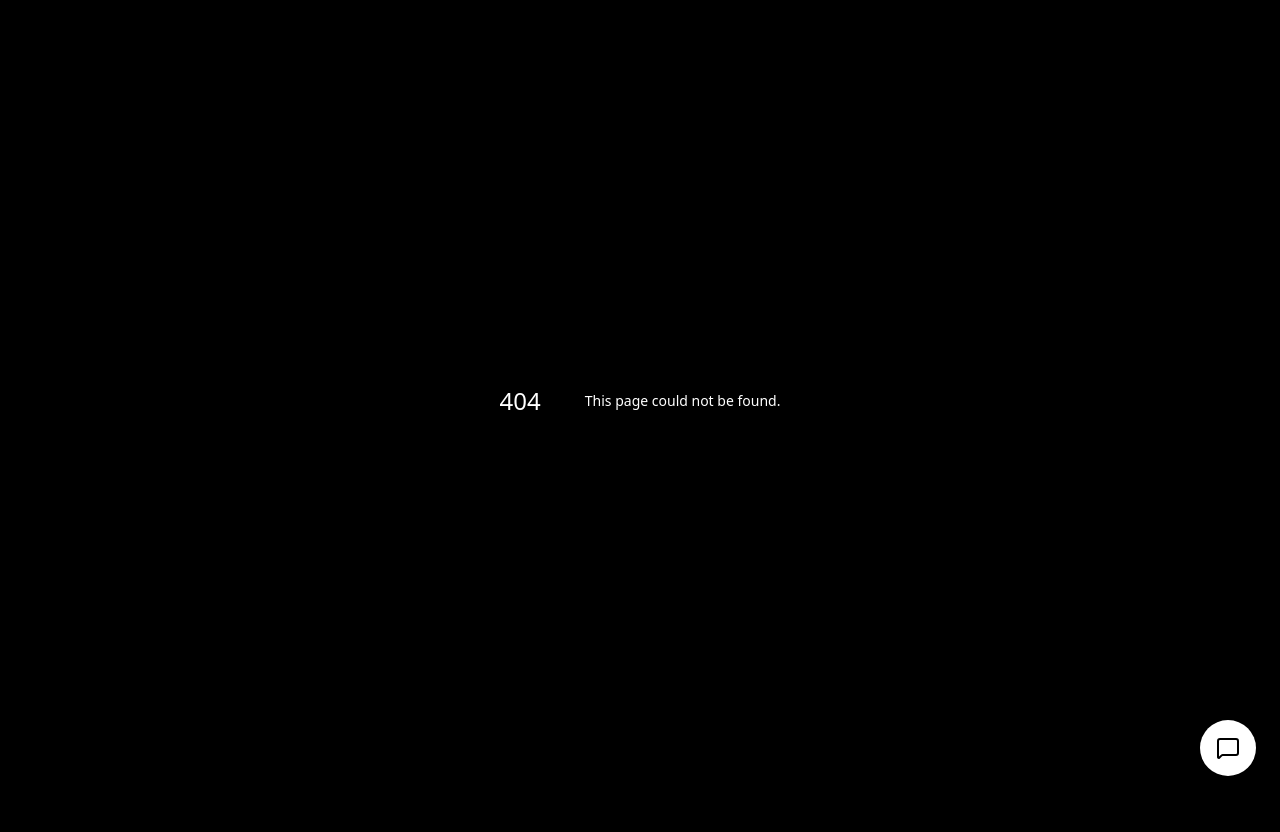
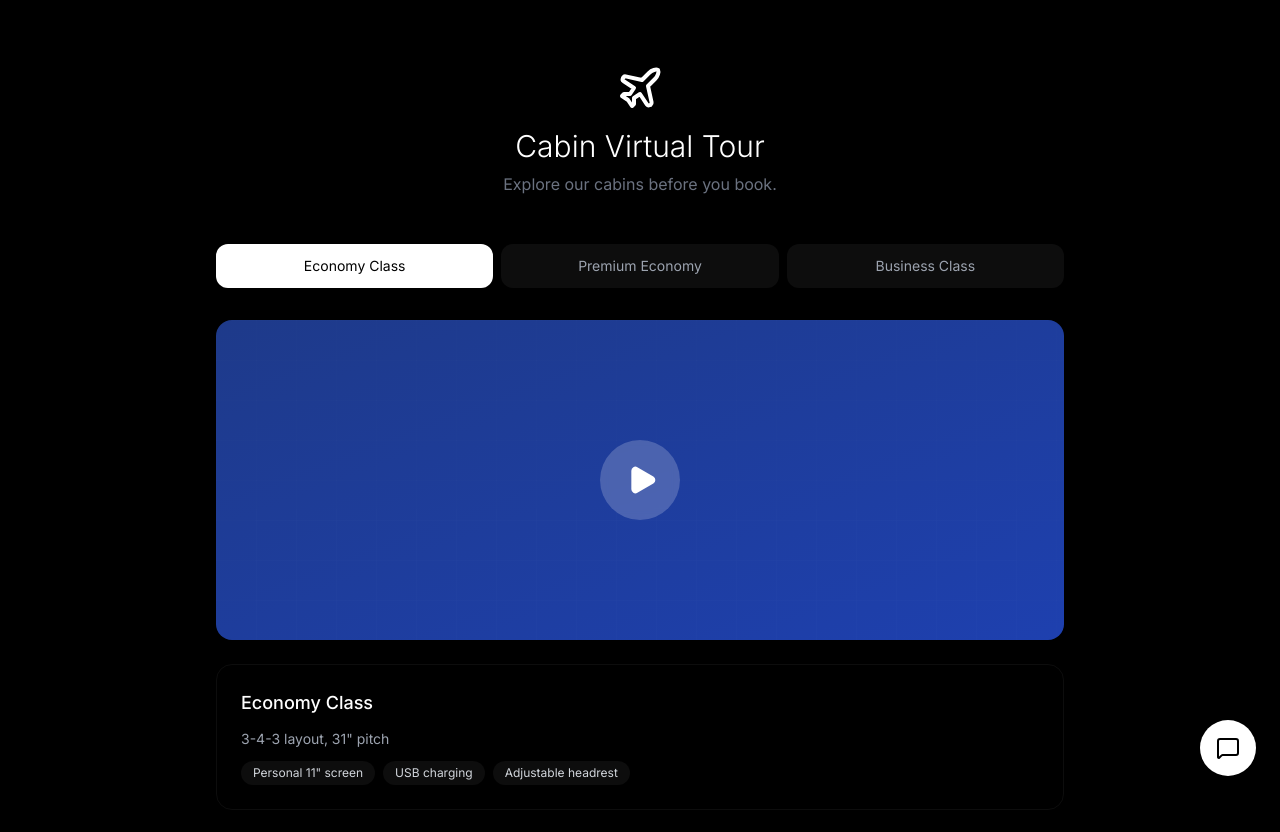
Before and after one commit to Dialo-clouds/CINE-TRAVEL, a Next.js app: page /travel-info/cabin-tour in a window 1280 px wide. Before the commit this address had no page. Shown: the top 832 px of the page. Before the commit the page ends 800 px from the top, so only its background shows below. Built offline with nearby package versions, Linux system fonts and the light colour scheme.

Commit message:
27: Seat reviews, cabin virtual tour, live flight map

```diff
--- /dev/null
+++ b/src/app/travel-info/cabin-tour/page.tsx
@@ -0,0 +1,50 @@
+"use client";
+
+import { useState } from "react";
+import { motion } from "framer-motion";
+import { Plane, Play, Maximize } from "lucide-react";
+
+const cabins = [
+  { name: "Economy Class", seats: "3-4-3 layout, 31\" pitch", features: ["Personal 11\" screen", "USB charging", "Adjustable headrest"], color: "from-blue-900 to-blue-800" },
+  { name: "Premium Economy", seats: "2-3-2 layout, 38\" pitch", features: ["Personal 15\" screen", "USB + AC power", "Leg rest", "Priority meal service"], color: "from-purple-900 to-purple-800" },
+  { name: "Business Class", seats: "1-2-1 layout, fully flat bed", features: ["Personal 22\" screen", "Direct aisle access", "Fine dining", "Amenity kit"], color: "from-amber-900 to-amber-800" },
+];
+
+export default function CabinTourPage() {
+  const [selected, setSelected] = useState(0);
+
+  return (
+    <div className="min-h-screen bg-black text-white">
+      <div className="max-w-4xl mx-auto px-6 py-16">
+        <motion.div initial={{ opacity: 0, y: 20 }} animate={{ opacity: 1, y: 0 }}>
+          <div className="text-center mb-12">
+            <Plane className="w-12 h-12 text-white mx-auto mb-4" />
+            <h1 className="text-3xl font-light">Cabin Virtual Tour</h1>
+            <p className="text-gray-500 mt-2">Explore our cabins before you book.</p>
+          </div>
+
+          <div className="flex gap-2 mb-8">
+            {cabins.map((c, i) => (
+              <button key={c.name} onClick={() => setSelected(i)} className={`flex-1 py-3 rounded-xl text-sm transition-colors ${selected === i ? "bg-white text-black" : "bg-white/5 text-gray-400"}`}>{c.name}</button>
+            ))}
+          </div>
+
+          <div className={`rounded-2xl h-80 bg-gradient-to-br ${cabins[selected].color} flex items-center justify-center mb-6 relative overflow-hidden`}>
+            <div className="absolute inset-0 opacity-10" style={{ backgroundImage: "linear-gradient(rgba(255,255,255,0.1) 1px, transparent 1px), linear-gradient(90deg, rgba(255,255,255,0.1) 1px, transparent 1px)", backgroundSize: "40px 40px" }} />
+            <button className="relative z-10 w-20 h-20 rounded-full bg-white/20 backdrop-blur-sm flex items-center justify-center hover:bg-white/30 transition-all">
+              <Play className="w-8 h-8 text-white fill-white ml-1" />
+            </button>
+          </div>
+
+          <div className="rounded-2xl border border-white/5 p-6 space-y-3">
+            <h3 className="text-lg font-medium">{cabins[selected].name}</h3>
+            <p className="text-sm text-gray-400">{cabins[selected].seats}</p>
+            <div className="flex flex-wrap gap-2">
+              {cabins[selected].features.map(f => <span key={f} className="px-3 py-1 rounded-full bg-white/5 text-xs text-gray-300">{f}</span>)}
+            </div>
+          </div>
+        </motion.div>
+      </div>
+    </div>
+  );
+}
--- /dev/null
+++ b/src/app/travel-info/live-map/page.tsx
@@ -0,0 +1,50 @@
+"use client";
+
+import { useState, useEffect } from "react";
+import { motion } from "framer-motion";
+import { Plane, Navigation, Clock, Gauge } from "lucide-react";
+
+export default function LiveFlightMapPage() {
+  const [progress, setProgress] = useState(0);
+
+  useEffect(() => {
+    const interval = setInterval(() => setProgress(p => (p + 0.5) % 100), 1000);
+    return () => clearInterval(interval);
+  }, []);
+
+  return (
+    <div className="min-h-screen bg-black text-white">
+      <div className="max-w-4xl mx-auto px-6 py-16">
+        <motion.div initial={{ opacity: 0, y: 20 }} animate={{ opacity: 1, y: 0 }}>
+          <h1 className="text-3xl font-light mb-8">Live Flight Map</h1>
+
+          <div className="rounded-2xl border border-white/5 bg-gradient-to-br from-gray-900 to-black h-80 mb-6 flex items-center justify-center relative overflow-hidden">
+            <div className="absolute inset-0" style={{ backgroundImage: "radial-gradient(circle at 30% 40%, rgba(59,130,246,0.1) 0%, transparent 50%), radial-gradient(circle at 70% 60%, rgba(147,51,234,0.1) 0%, transparent 50%)" }} />
+            <div className="relative z-10 text-center">
+              <Plane className="w-16 h-16 text-blue-400 mx-auto" style={{ transform: `rotate(${progress * 3.6}deg)` }} />
+              <p className="text-sm text-gray-400 mt-4">AR1824 • Buenos Aires → El Calafate</p>
+            </div>
+          </div>
+
+          <div className="grid grid-cols-3 gap-4">
+            {[
+              { icon: Navigation, label: "Altitude", value: "38,000 ft" },
+              { icon: Gauge, label: "Speed", value: "543 mph" },
+              { icon: Clock, label: "Time Remaining", value: "1h 45m" },
+            ].map(stat => (
+              <div key={stat.label} className="p-4 rounded-xl border border-white/5 text-center">
+                <stat.icon className="w-5 h-5 text-gray-400 mx-auto mb-2" />
+                <p className="text-lg font-light">{stat.value}</p>
+                <p className="text-[0.5rem] text-gray-500 uppercase">{stat.label}</p>
+              </div>
+            ))}
+          </div>
+
+          <div className="mt-4 h-2 rounded-full bg-white/5 overflow-hidden">
+            <div className="h-full bg-blue-400 rounded-full transition-all" style={{ width: `${progress}%` }} />
+          </div>
+        </motion.div>
+      </div>
+    </div>
+  );
+}
--- /dev/null
+++ b/src/app/travel-info/seat-reviews/page.tsx
@@ -0,0 +1,42 @@
+"use client";
+
+import { motion } from "framer-motion";
+import { Star, ThumbsUp, Camera } from "lucide-react";
+
+const reviews = [
+  { seat: "22A", route: "DXB-LHR", rating: 5, comment: "Amazing legroom! Best seat in economy.", author: "Marcus C.", date: "2 weeks ago", image: "https://images.unsplash.com/photo-1506744038136-46273834b3fb?w=300&q=60" },
+  { seat: "14C", route: "EZE-FTE", rating: 4, comment: "Good window view of the Andes.", author: "Elena V.", date: "1 month ago" },
+  { seat: "8K", route: "DXB-JFK", rating: 5, comment: "Business class seat with direct aisle access. Worth every point.", author: "Yuki T.", date: "3 weeks ago" },
+];
+
+export default function SeatReviewsPage() {
+  return (
+    <div className="min-h-screen bg-black text-white">
+      <div className="max-w-3xl mx-auto px-6 py-16">
+        <motion.div initial={{ opacity: 0, y: 20 }} animate={{ opacity: 1, y: 0 }}>
+          <h1 className="text-3xl font-light mb-2">Seat Reviews</h1>
+          <p className="text-gray-500 mb-8">Real passenger reviews and photos of specific seats.</p>
+          <div className="space-y-4">
+            {reviews.map((r, i) => (
+              <motion.div key={i} initial={{ opacity: 0, y: 10 }} animate={{ opacity: 1, y: 0 }} transition={{ delay: i * 0.1 }} className="rounded-2xl border border-white/5 p-6">
+                <div className="flex items-center justify-between mb-3">
+                  <div>
+                    <span className="font-mono text-sm bg-white/5 px-3 py-1 rounded-full">Seat {r.seat}</span>
+                    <span className="text-xs text-gray-500 ml-2">{r.route}</span>
+                  </div>
+                  <div className="flex">{[...Array(5)].map((_, j) => <Star key={j} className={`w-4 h-4 ${j < r.rating ? "text-amber-400 fill-amber-400" : "text-gray-600"}`} />)}</div>
+                </div>
+                <p className="text-sm text-gray-300">{r.comment}</p>
+                {r.image && <div className="mt-3 h-32 rounded-xl bg-cover bg-center" style={{ backgroundImage: `url(${r.image})` }} />}
+                <div className="flex items-center justify-between mt-3 text-xs text-gray-500">
+                  <span>{r.author}</span>
+                  <span>{r.date}</span>
+                </div>
+              </motion.div>
+            ))}
+          </div>
+        </motion.div>
+      </div>
+    </div>
+  );
+}
```
